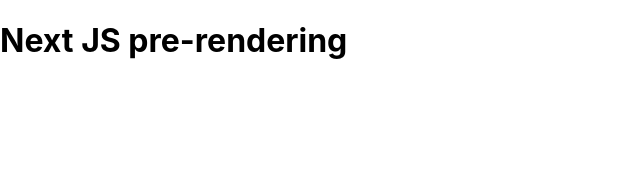
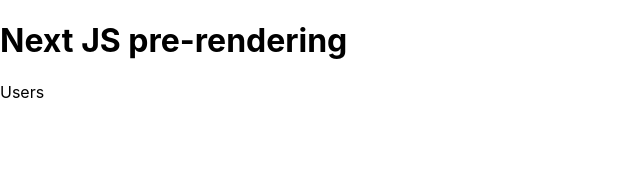
Before and after one commit to mdverdera/next-prerendering, a Next.js app: page / in a window 1280 px wide. Shown: the top 172 px of the page, without its empty margins (0-640 px from the left). Built offline with nearby package versions, Linux system fonts and the light colour scheme.

Commit message:
Running static generation builds. Link component pre-fetched

```diff
--- a/pages/index.tsx
+++ b/pages/index.tsx
@@ -1,5 +1,14 @@
+import Link from "next/link";
+
 const Home = () => {
-  return <h1>Next JS pre-rendering</h1>;
+  return (
+    <>
+      <h1>Next JS pre-rendering</h1>
+      <Link href="/users">
+        <a>Users</a>
+      </Link>
+    </>
+  );
 };
 
 export default Home;
```
